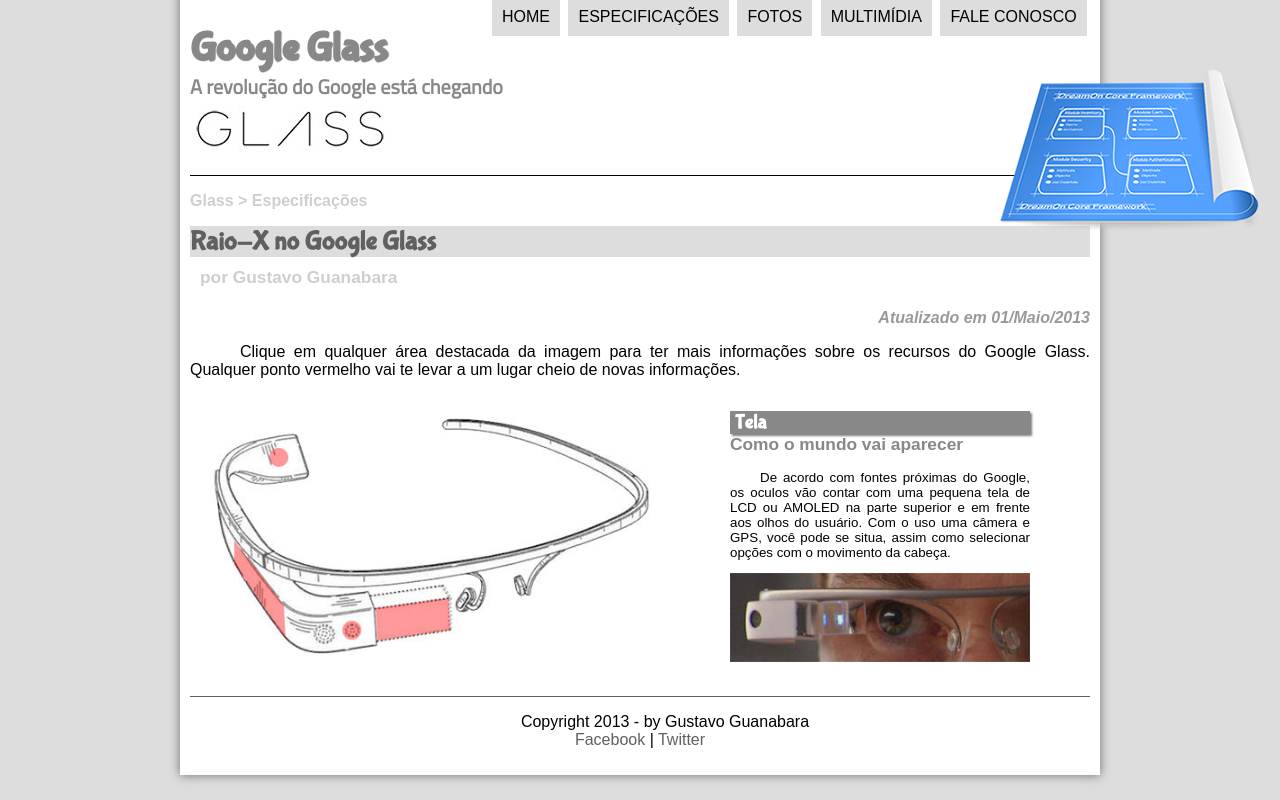
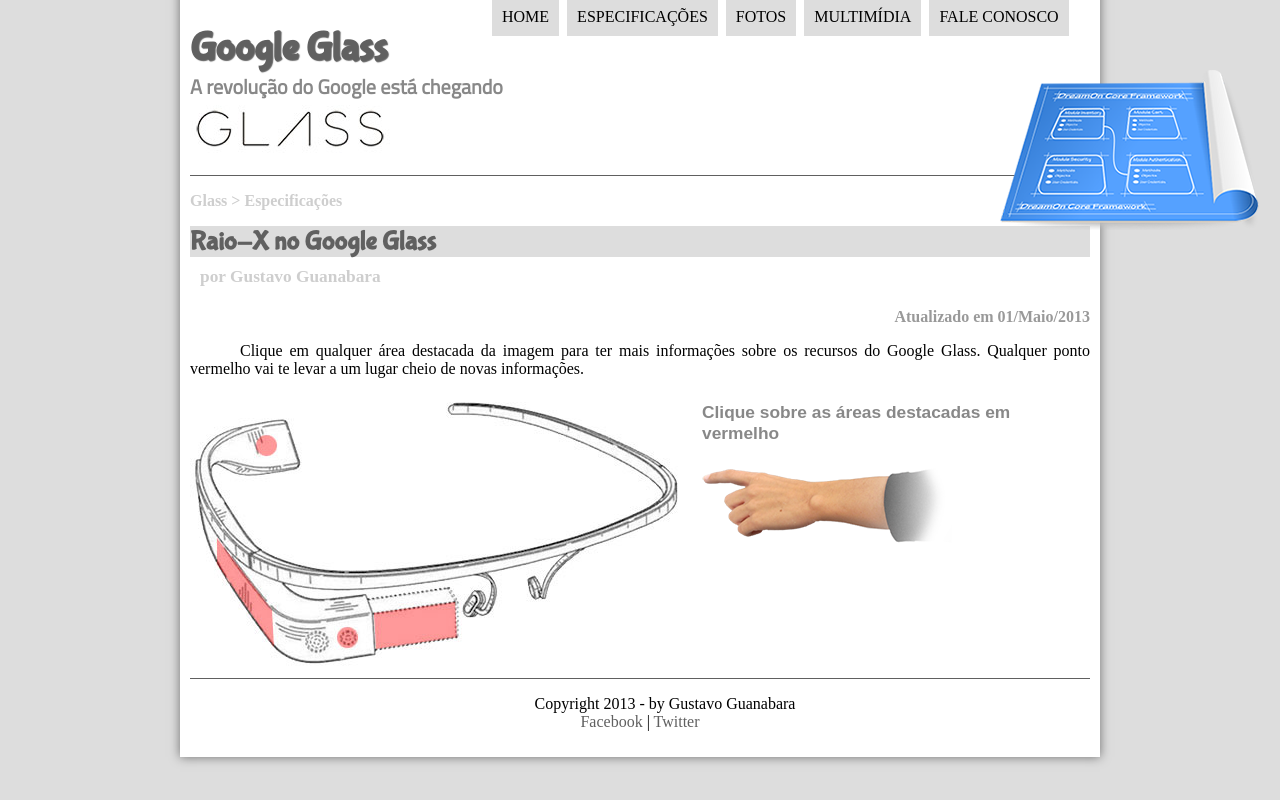
Before and after one commit to andersonBrunu/HTML5-CSS-JAVASCRIPT-CURSO-EM-VIDEO, a plain HTML site: page specs.html in a window 1280 px wide. Drawn offline with Linux system fonts and the light colour scheme.

Commit message:
Aulas 27 e 28 IFrames e Mapa de Imagens

```diff
--- a/_css/spec.css
+++ b/_css/spec.css
@@ -7,100 +7,19 @@
     src: url("/_fontes/bubblegum-sans-regular.otf");
 }
 
-
-#cabecalho{
-    border-bottom: 1px solid black;
-    height: 150px;
-    background: url("/_imagens/glass-logo-peq.jpg" ) no-repeat 0px 80px
+#conteudo {
+    width: 1000px;
+    margin: auto;
 }
 
-#cabecalho h1{
-    font-family: 'Fonte_Logo', sans-serif;
-    font-size: 30pt;
-    color: #888888;
-    text-shadow: 1px 1px 1px rgba(0, 0, 0, 0.5);
-    padding: 0px;
-    margin-bottom: 0px;
+#frameSpec {
+    width: 400px;
+    height: 280px;
+    border: none;
+    overflow: hidden;
+}
+
+iframe#framSpec::-webkit-scrollbar{
+    display: none;
 
 }
-
-#interface{
-    font-family: Arial,sans-serif;
-}
-
-
-p {
-    text-align: justify;
-    text-indent: 50px;
-}
-
-.foto-legenda-spec {
-    display: block;
-    float: left;
-    margin-left: 0px;
-    width: 470px;
-    position: relative;
-
-}
-
-
-.foto-legenda-spec img {
-    width: 450px;
-    margin-left: 20px;
-    margin-bottom: 0px;
-
-}
-
-.foto-legenda-spec figcaption:hover {
-    opacity: 1;
-}
-
-#aside-direita-spec {
-    display: block;
-    float: right;
-    width: 300px;
-    margin-right: 60px;
-    margin-top: 0px;
-    margin-bottom: 20PX;
-
-}
-
-#aside-direita-spec img {
-    width: 300px;
-    margin-left: 0px;
-    margin-bottom: 10px;
-}
-
-#aside-direita-spec p {
-    margin-top: 0px;
-    font-size: 10pt;
-    text-indent: 30px;
-
-}
-
-#aside-direita-spec h1 {
-    font-family: 'Fonte_Logo', sans-serif;
-    font-size: 15pt;
-    background-color: #888888;
-    color: white;
-    padding: 0px 0px 0px 5px;
-    box-shadow: 2px 2px 2px rgba(0, 0, 0, 0.5);
-    margin-bottom: 0px;
-}
-
-#aside-direita-spec h2 {
-    font-family: Arial, sans-serif;
-    font-size: 13pt;
-    color: #888888;
-    margin-top: 0px;
-}
-
-#footer {
-    /**Para limpar a formatação e ficar  no final do conteudo*/
-    clear: both;
-    border-top: 1px solid #606060;
-}
-
-#footer p {
-    text-align: center;
-}
--- a/google-glass.html
+++ b/google-glass.html
@@ -79,7 +79,7 @@
             <h2> Filme e fotografe a qualquer momento</h2>
         </header>
 
-        <img src="_imagens/det-touch.jpg" class="img-dir" alt="Sensores do Google Glass">
+        <img src="_imagens/det-camera.jpg" class="img-dir" alt="Sensores do Google Glass">
 
         <p>Com o Google Glass será possível tirar fotos com até 5 megapixels e gravar vídeos com 720 linhas de
             resolução.
@@ -107,9 +107,9 @@
         </p>
     </article>
 
-    <article>
+    <article id="gadgets">
 
-        <header>>
+        <header>
             <h1>Bateria e Gadgets</h1>
             <h2>Quais são os dispositivos que complementam o Glass</h2>
         </header>
--- a/specs.html
+++ b/specs.html
@@ -6,9 +6,8 @@
     <meta charset="UTF-8">
     <title>Tudo Sobre Google Glass</title>
     <link rel="stylesheet" type="text/css" href="_css/style.css">
-    <link rel="stylesheet" type="text/css" href="_css/spec.css">
+    <link rel="stylesheet" href="_css/spec.css">
     <script src="_javascript/funcoes.js"></script>
-
 </head>
 
 
@@ -65,53 +64,51 @@
             </nav>
         </header>
 
-        <section id="corpo-spec">
+        <section id="corpo-full">
             <article id="noticia-principal">
                 <header id="cabecalho-de-artigo">
-                    <hgroup>
-                        <h3>Glass > Especificações</h3>
-                        <h1>Raio-X no Google Glass</h1>
-                        <h2>por Gustavo Guanabara</h2>
-                        <h3 class="direita"><i>Atualizado em 01/Maio/2013</i></h3>
-                    </hgroup>
+                    <h3>Glass > Especificações</h3>
+                    <h1>Raio-X no Google Glass</h1>
+                    <h2>por Gustavo Guanabara</h2>
+                    <h3 class="direita">Atualizado em 01/Maio/2013</h3>
                 </header>
+
                 <p>
                     Clique em qualquer área destacada da imagem para ter mais informações sobre os recursos do Google
                     Glass.
                     Qualquer ponto vermelho vai te levar a um lugar cheio de novas informações.
                 </p>
 
-                <figure class="foto-legenda-spec">
-                    <img src="_imagens/glass-esquema-marcado.jpg" alt="">
-                </figure>
+                <section id="conteudo">
+
+                    <img src="_imagens/glass-esquema-marcado.jpg" usemap="#meu-mapa">
+                    <map name="meu-mapa">
+                            <area shape="" coords="179,202,270,260" href="google-glass.html#tela" target="janela" alt=""/>
+                            <area shape="circle" coords="158,243,12" href="google-glass.html#camera" target="janela" alt="">
+                            <area shape="circle" coords="76,52,12" href="google-glass.html#gadgets" target="janela" alt="">
+                            <area shape="poly" coords="28,143,83,216,84,249,27,169" href="google-glass.html#sensores" target="janela" alt="">
+                    </map>
+
+                    <iframe scrolling="no" src="google-glass.html" name="janela" id="frameSpec" frameborder="0"></iframe>
+                </section>
 
             </article>
         </section>
 
 
-
-        <aside id="aside-direita-spec">
-
-            <h1>Tela</h1>
-            <h2>Como o mundo vai aparecer</h2>
-            <p>De acordo com fontes próximas do Google, os oculos
-                vão contar com uma pequena tela de LCD ou AMOLED na
-                parte superior e em frente aos olhos do usuário.
-                Com o uso uma câmera e GPS, você pode se situa, assim como
-                selecionar opções com o movimento da cabeça.
-            </p>
-            <img src="_imagens/det-tela.jpg" alt="">
-
-        </aside>
-
         <footer id="footer">
             <p>
                 Copyright 2013 - by Gustavo Guanabara <br />
+                <!-- target _blank para que o link seja aberto em outra aba do navegador-->
                 <a href="http://facebook.com/cursosemvideo" target="_blank">Facebook</a> |
                 <a href="http://twiter.com/cursosemvideo" target="_blank">Twitter</a>
             </p>
         </footer>
+
     </div>
+
+
+
 </body>
 
 </html>
```
Also changed, not shown: _imagens/det-camera.jpg (added).
